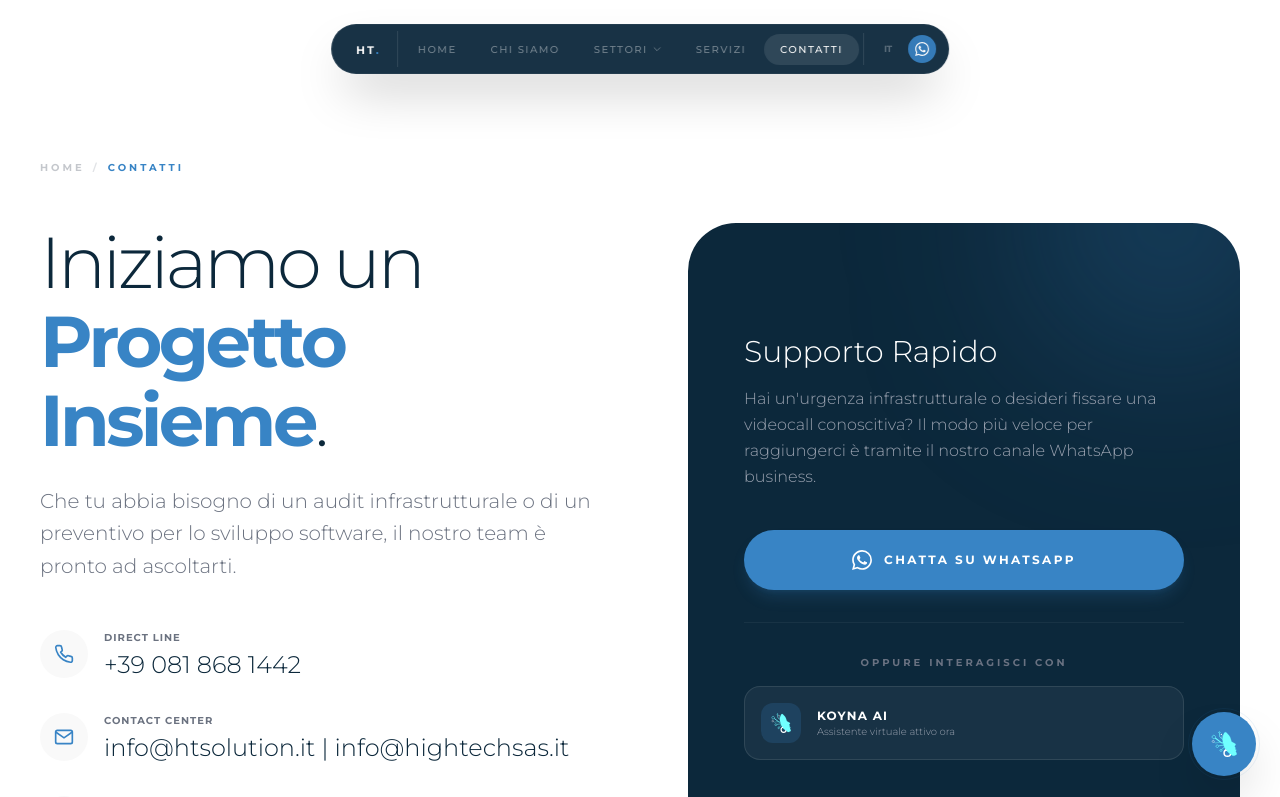
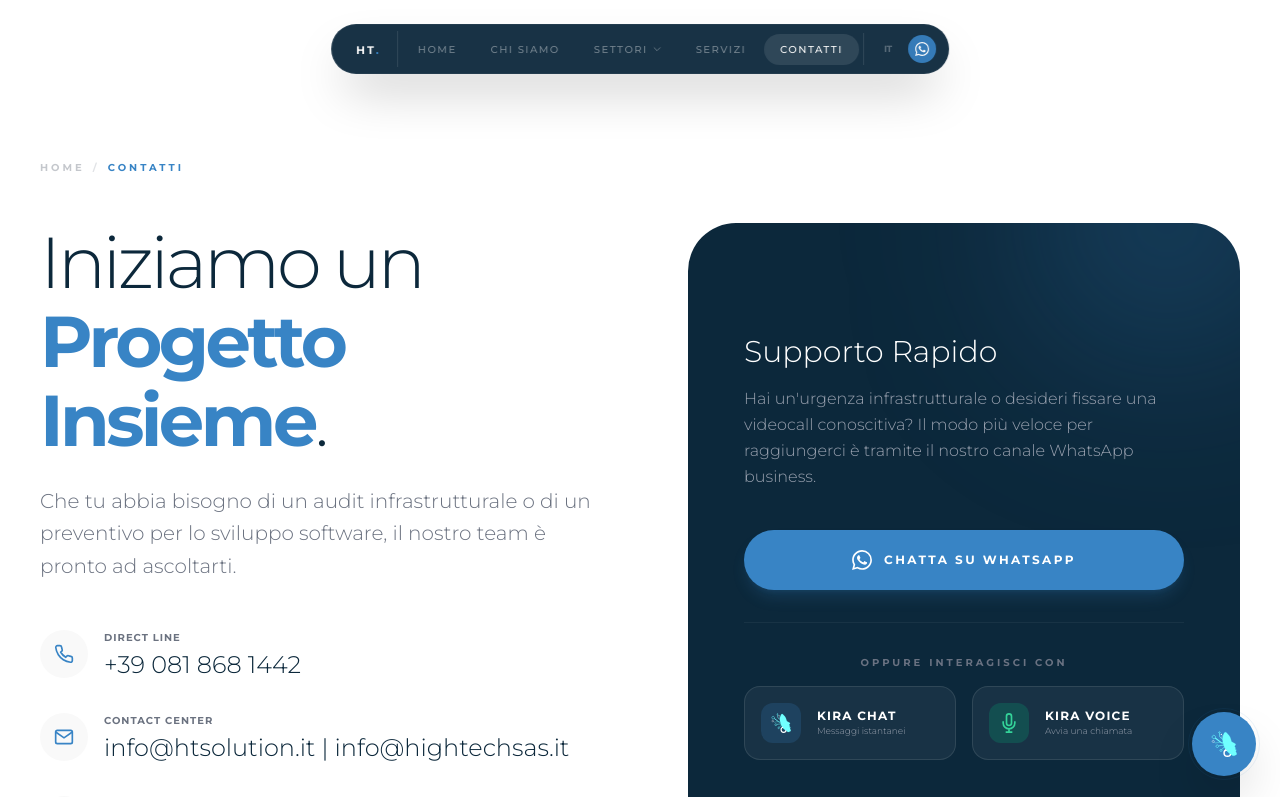
Before and after one commit to HTSolution/HighTech, a Next.js app: page /contatti in a window 1280 px wide. Shown: the top 797 px of the page. Built offline with nearby package versions, Linux system fonts and the light colour scheme.

Commit message:
Add Voice Chat
cambiato koyna in kira
aggiunto bottone per chiamata

```diff
--- a/app/contatti/page.tsx
+++ b/app/contatti/page.tsx
@@ -6,7 +6,7 @@ import { useLanguage } from '@/context/LanguageContext';
 import { CONTACT_DATA } from '@/constants/contact';
 
 export default function ContattiPage() {
-  const { language, t } = useLanguage(); // Aggiunto t per traduzioni veloci
+  const { language, t } = useLanguage();
   const content = CONTACT_DATA[language];
 
   return (
@@ -109,36 +109,47 @@ export default function ContattiPage() {
                   {content.cta.button}
                 </a>
 
-                {/* RIFERIMENTO A KOYNA AI */}
-                <div className="pt-8 border-t border-white/5 flex flex-col items-center">
-                  <p className="text-[10px] font-bold uppercase tracking-[0.3em] text-gray-500 mb-4">
+                {/* RIFERIMENTI AI */}
+                <div className="pt-8 border-t border-white/5 flex flex-col gap-4">
+                  <p className="text-[10px] font-bold uppercase tracking-[0.3em] text-gray-500 text-center">
                     {t("Oppure interagisci con", "Or interact with")}
                   </p>
+
+                  <div className="grid grid-cols-1 sm:grid-cols-2 gap-4">
+                    {/* Chatbot Kira */}
                     <button
                       onClick={() => {
-    // Crea e scatena l'evento personalizzato
-    const event = new Event('openKoyna');
+                        const event = new Event('openKira');
                         window.dispatchEvent(event);
                       }}
-  className="group flex items-center gap-4 p-4 rounded-2xl bg-white/5 border border-white/10 hover:bg-white/10 transition-all duration-300 w-full"
+                      className="group flex items-center gap-4 p-4 rounded-2xl bg-white/5 border border-white/10 hover:bg-white/10 transition-all duration-300"
                     >
                       <div className="w-10 h-10 bg-brand-blue/20 rounded-xl flex items-center justify-center shrink-0 group-hover:bg-brand-blue/40 transition-colors">
-    <img src="/icon.svg" alt="Koyna" className="w-5 h-5 brightness-200" />
+                        <img src="/icon.svg" alt="Kira" className="w-5 h-5 brightness-200" />
                       </div>
                       <div className="text-left">
-    <p className="text-xs font-bold uppercase tracking-widest text-white">
-      {t("Koyna AI", "Koyna AI")}
-    </p>
-    <p className="text-[10px] text-gray-400 font-light">
-      {t("Assistente virtuale attivo ora", "Virtual assistant online now")}
-    </p>
+                        <p className="text-xs font-bold uppercase tracking-widest text-white">Kira Chat</p>
+                        <p className="text-[9px] text-gray-400 font-light">{t("Messaggi istantanei", "Instant messages")}</p>
                       </div>
-  <div className="ml-auto opacity-0 group-hover:opacity-100 transition-opacity">
-    <svg width="16" height="16" viewBox="0 0 24 24" fill="none" stroke="currentColor" strokeWidth="2">
-      <path d="M9 18l6-6-6-6"/>
+                    </button>
+
+                    {/* Chiamata Kira Voice */}
+                    <a
+                      href="tel:0818681442"
+                      className="group flex items-center gap-4 p-4 rounded-2xl bg-white/5 border border-white/10 hover:bg-white/10 transition-all duration-300"
+                    >
+                      <div className="w-10 h-10 bg-emerald-500/20 rounded-xl flex items-center justify-center shrink-0 group-hover:bg-emerald-500/40 transition-colors">
+                        <svg width="20" height="20" fill="none" stroke="#34d399" strokeWidth="2" viewBox="0 0 24 24">
+                          <path d="M12 1a3 3 0 00-3 3v8a3 3 0 006 0V4a3 3 0 00-3-3z"/>
+                          <path d="M19 10v2a7 7 0 01-14 0v-2M12 19v4M8 23h8"/>
                         </svg>
                       </div>
-</button>
+                      <div className="text-left">
+                        <p className="text-xs font-bold uppercase tracking-widest text-white">Kira Voice</p>
+                        <p className="text-[9px] text-gray-400 font-light">{t("Avvia una chiamata", "Start a call")}</p>
+                      </div>
+                    </a>
+                  </div>
                 </div>
               </div>
             </motion.div>
--- a/components/layout/ChatWidget.tsx
+++ b/components/layout/ChatWidget.tsx
@@ -4,13 +4,13 @@ import { useState, useRef, useEffect, useCallback } from 'react';
 import Image from 'next/image';
 import { useLanguage } from '@/context/LanguageContext';
 
-export default function KoynaChat() {
+export default function KiraChat() {
   const [isOpen, setIsOpen] = useState(false);
   const [message, setMessage] = useState('');
   const { t } = useLanguage();
 
   const [chatLog, setChatLog] = useState([
-    { role: 'assistant', content: 'Ciao! Sono Koyna, l\'assistente AI di HighTech. Come posso aiutarti oggi?' }
+    { role: 'assistant', content: 'Ciao! Sono Kira, l\'assistente AI di HighTech. Come posso aiutarti oggi?' }
   ]);
 
   const scrollRef = useRef<HTMLDivElement>(null);
@@ -26,8 +26,8 @@ export default function KoynaChat() {
 
   useEffect(() => {
     const handleOpenChat = () => setIsOpen(true);
-    window.addEventListener('openKoyna', handleOpenChat);
-    return () => window.removeEventListener('openKoyna', handleOpenChat);
+    window.addEventListener('openKira', handleOpenChat);
+    return () => window.removeEventListener('openKira', handleOpenChat);
   }, []);
 
   useEffect(() => {
@@ -61,7 +61,7 @@ export default function KoynaChat() {
                 <Image src="/icon.svg" alt="HT Logo" width={20} height={20} className="brightness-200" priority />
               </div>
               <div>
-                <h3 className="font-bold text-sm tracking-widest uppercase">Chiedi a Koyna</h3>
+                <h3 className="font-bold text-sm tracking-widest uppercase">Chiedi a Kira</h3>
                 <div className="flex items-center gap-1.5">
                   <span className="w-1.5 h-1.5 bg-emerald-400 rounded-full animate-pulse"></span>
                   <span className="text-[10px] text-white/50 uppercase tracking-tighter">AI Assistant Online</span>
@@ -106,7 +106,7 @@ export default function KoynaChat() {
                 value={message}
                 onChange={(e) => setMessage(e.target.value)}
                 onKeyDown={(e) => e.key === 'Enter' && setMessage('')}
-                placeholder={t("Scrivi a Koyna...", "Ask Koyna...")}
+                placeholder={t("Scrivi a Kira...", "Ask Kira...")}
                 className="flex-1 bg-transparent border-none py-2 text-sm outline-none text-brand-dark placeholder:text-brand-gray/50"
               />
               <button
@@ -129,7 +129,7 @@ export default function KoynaChat() {
       {/* --- BOTTONE FLOTTANTE --- */}
       <button
         onClick={() => setIsOpen(!isOpen)}
-        aria-label="Toggle Koyna Chat"
+        aria-label="Toggle Kira Chat"
         className={`relative group w-14 h-14 md:w-16 md:h-16 rounded-full flex items-center justify-center transition-all duration-500 shadow-2xl ${
           isOpen ? 'bg-brand-dark rotate-90 scale-90' : 'bg-brand-blue hover:bg-brand-dark hover:-translate-y-1'
         }`}
@@ -145,7 +145,7 @@ export default function KoynaChat() {
           {isOpen ? (
              <svg width="24" height="24" viewBox="0 0 24 24" fill="none" stroke="currentColor" strokeWidth="3"><path d="M19 9l-7 7-7-7"/></svg>
           ) : (
-             <Image src="/icon.svg" alt="Koyna" width={26} height={26} className="brightness-200" />
+             <Image src="/icon.svg" alt="Kira" width={26} height={26} className="brightness-200" />
           )}
         </div>
       </button>
```
Lines whose indentation alone changed are shown as unchanged.
